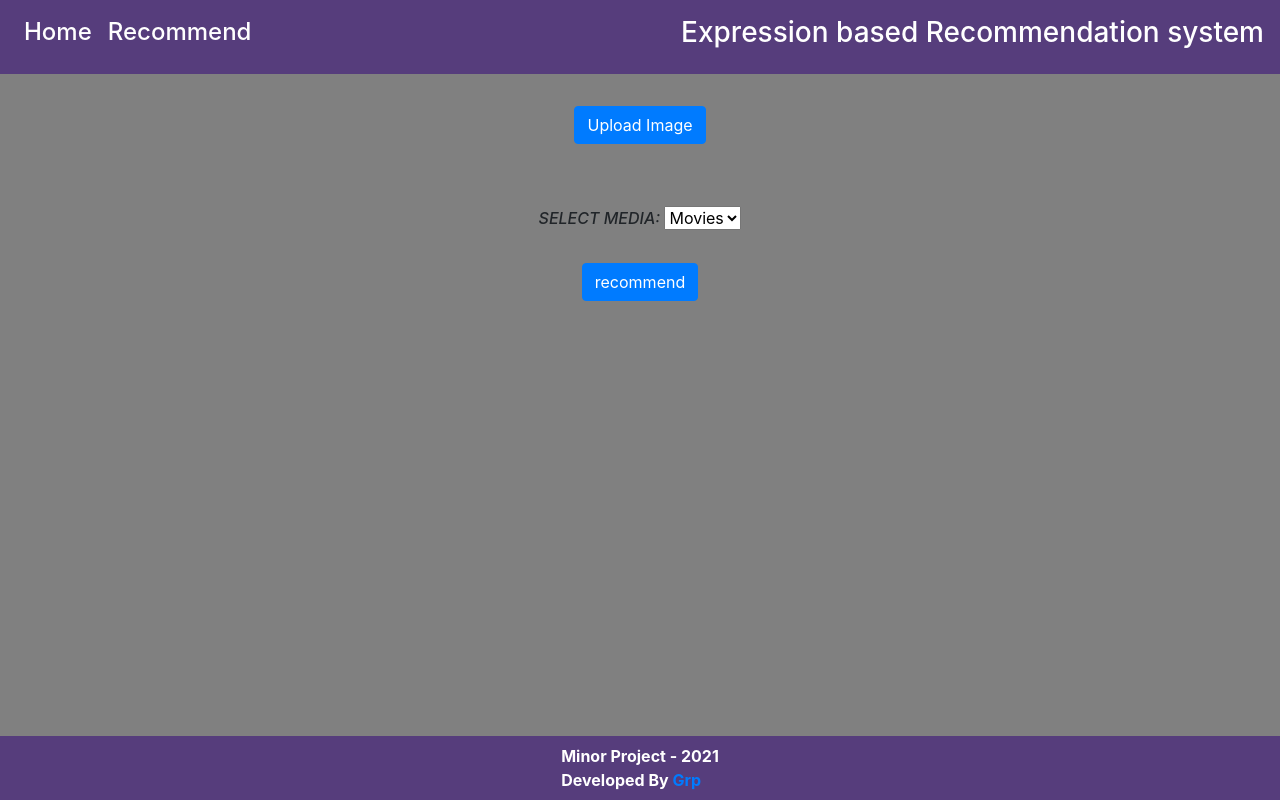
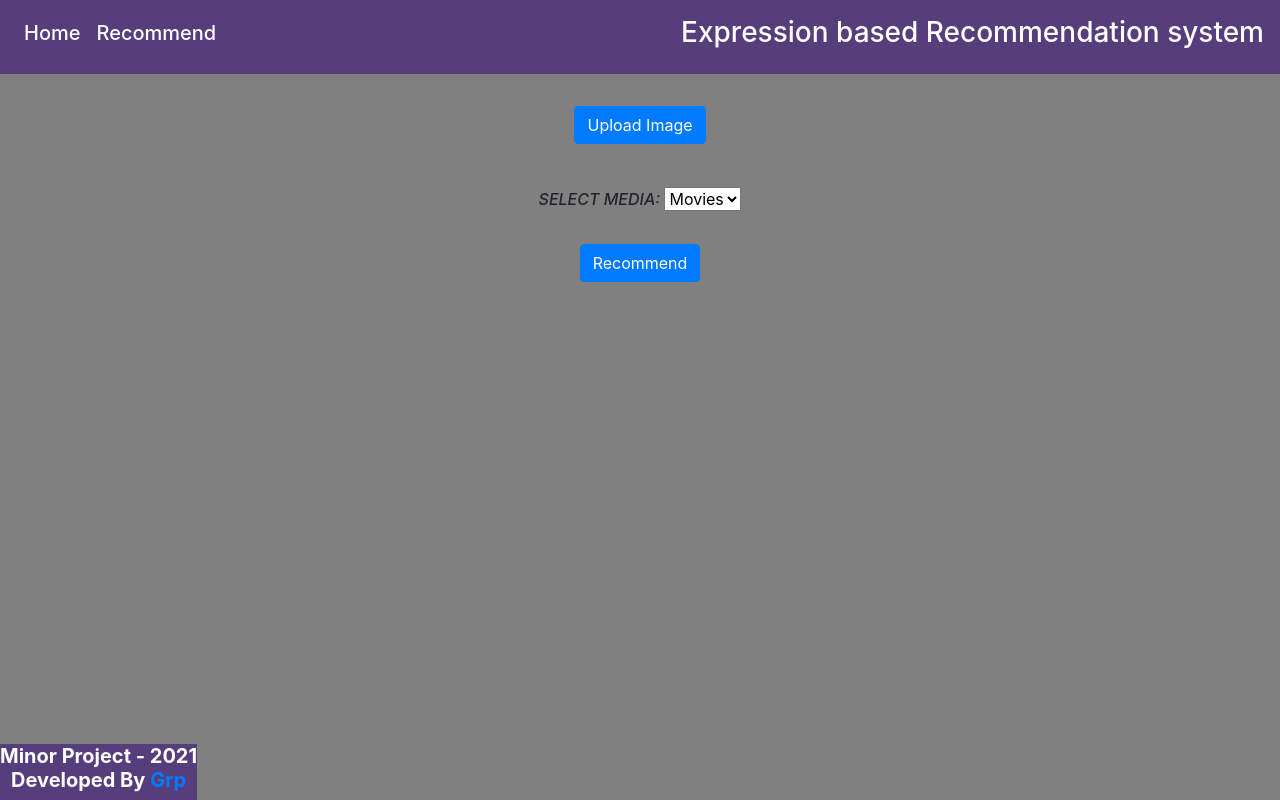
Before and after one commit to Sapna59/Minor_Project, a Flask app: page / in a window 1280 px wide. Run offline with Flask 2, Linux system fonts and the light colour scheme; some libraries are stand-ins or nearby versions.

Commit message:
Add files via upload

```diff
--- a/templates/import.html
+++ b/templates/import.html
@@ -20,10 +20,10 @@
 <div class="collapse navbar-collapse" id="navbarText">
   <ul class="navbar-nav mr-auto">
     <li class="nav-item active">
-        <a class="nav-link" href="/" style="color: white;" ><h4>Home</h4> <span class="sr-only">(current)</span></a>
+      <a class="nav-link" href="/" style="color: white;" ><h5>Home</h5> <span class="sr-only">(current)</span></a>
     </li>
   <li class="nav-item active">
-         <a class="nav-item nav-link disabled" href="#" tabindex="-1" style="color: white;" aria-disabled="true"><h4>Recommend</h4></a>
+       <a class="nav-item nav-link disabled" href="#" tabindex="-1" style="color: white;" aria-disabled="true"><h5>Recommend</h5></a>
     </li>
   </ul>
   <span class="navbar-text" style="color: white;">
@@ -36,11 +36,14 @@
     </div>
 </body>
 
-<nav class="navbar fixed-bottom navbar-light justify-content-center" style="background-color: #563d7c; color: white;">
-<ul class="navbar-nav">
-            <li> <b>Minor Project - 2021</b><br>
-    <b>Developed By <a href="https://fb.com/">Grp</a></b></li>
-        </ul>
-</nav>
+<footer>
+    <div class="foot" style="background-color: #563d7c; color: white; position:fixed; bottom:0px;">
+<h5><center>
+    <b>Minor Project - 2021</b><br>
+    <b>Developed By <a href="https://fb.com/">Grp</a></b>
+</center></h5>
+    </div>
+    <script src="{{ url_for('static', filename='js/main.js') }}" type="text/javascript"></script>
+</footer>
 
 </html>
--- a/templates/index.html
+++ b/templates/index.html
@@ -17,7 +17,7 @@
         </div>
       </div>
       <div>
-        <button type="button" class="btn btn-info btn-lg " id="btn-predict">Predict!</button>
+        <button type="button" class="btn btn-info  " id="btn-predict">Predict!</button>
       </div>
     </div>
     <div class="loader" style="display:none;"></div>
@@ -28,7 +28,7 @@
   </div>
   <form  method="post" action="{{url_for('go')}}" >
   <h6>
-<br><br>
+<br>
     <label for="select"><i>SELECT MEDIA:</i></label>
 
   <select id="select" name="x">
@@ -39,8 +39,8 @@
 
   <br><br>
     </h6>
-    <input type="submit"  class="btn btn-primary" value="recommend">
+    <input type="submit"  class="btn btn-primary" value="Recommend">
   </form>
-</div>
+
 </center><br><br>
 {% endblock %}
```
Lines whose indentation alone changed are shown as unchanged.
